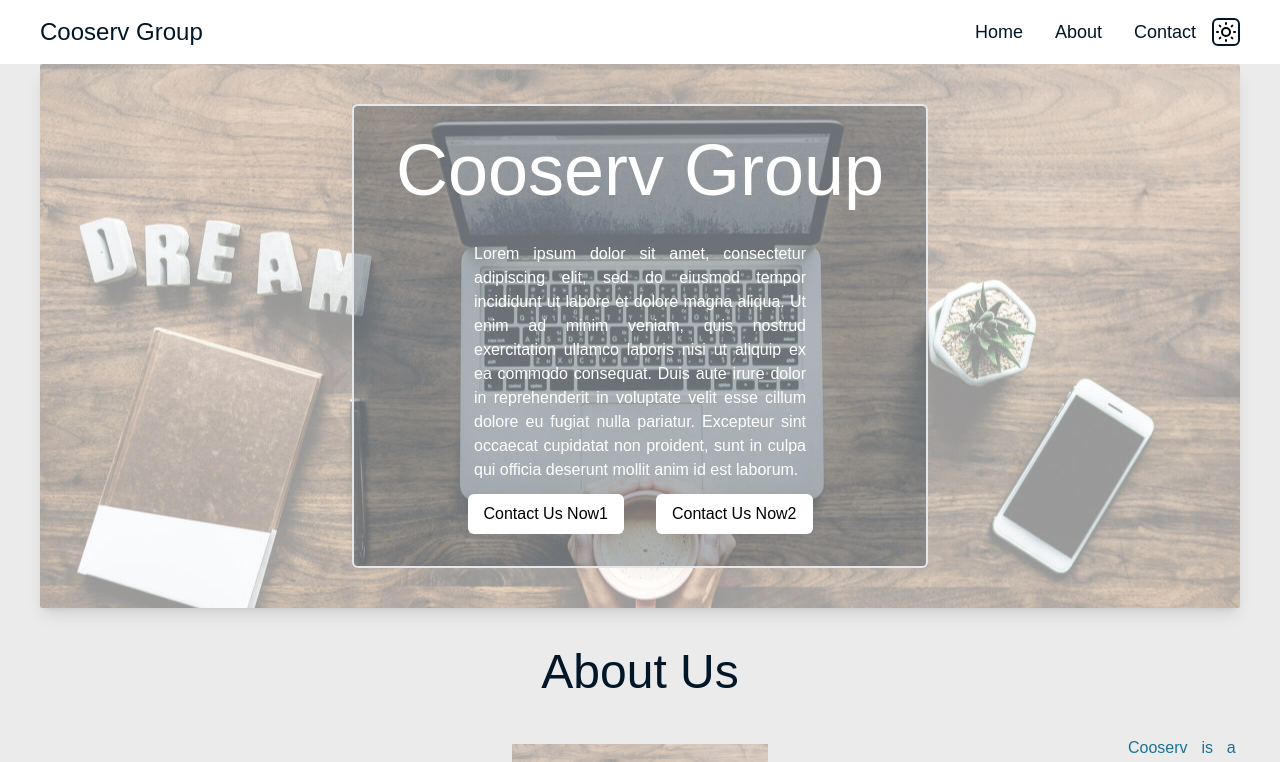
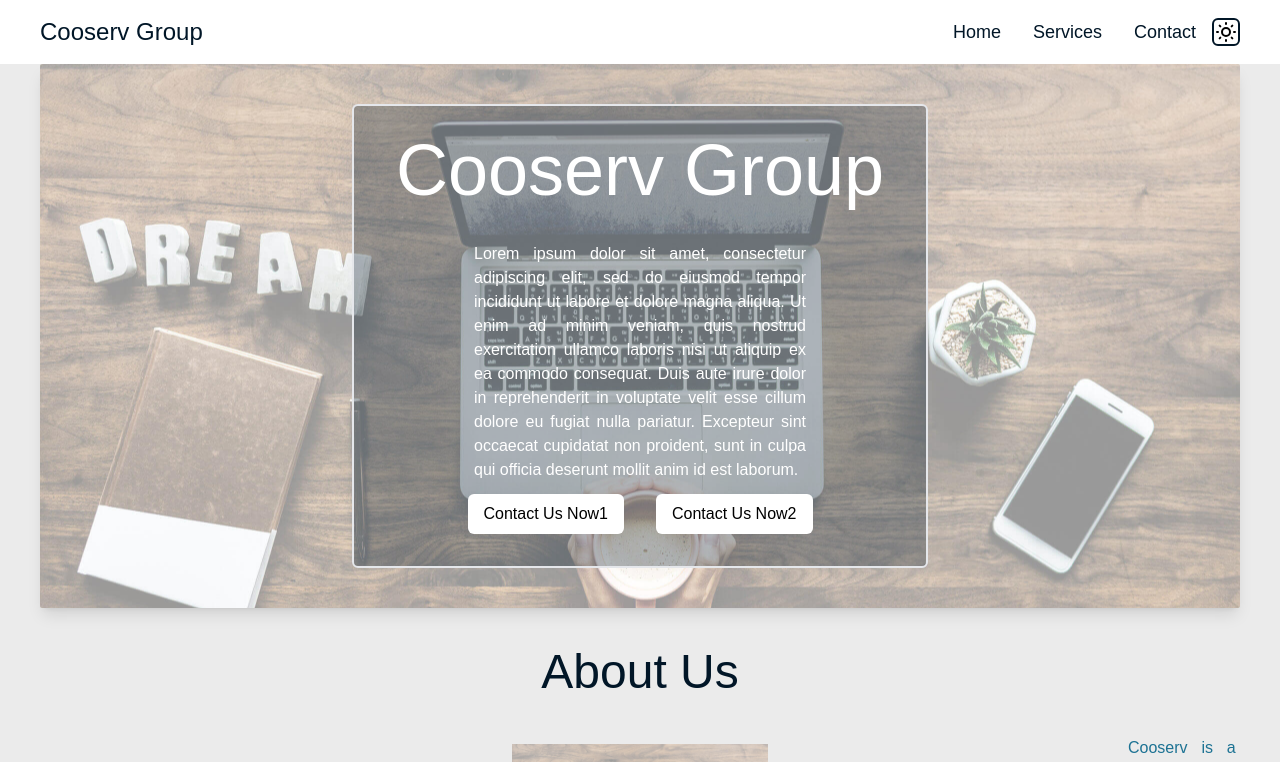
Before and after one commit to hasano14/cooserv-group, a React (Create React App) app: page / in a window 1280 px wide. Shown: the top 762 px of the page. Built offline with nearby package versions, Linux system fonts and the light colour scheme.

Commit message:
Change from about to services

```diff
--- a/src/components/Navbar.js
+++ b/src/components/Navbar.js
@@ -13,7 +13,7 @@ const Navbar = () => {
                 </a>
                 <nav class="md:ml-auto flex flex-wrap items-center text-base justify-center">
                     <a href='/' class="mx-4 text-lg md:mr-4 text-primary dark:text-backgroundColor md:hover:text-secondary md:hover:underline hover:underline-offset-2 transition-all ">Home</a>
-                    <a href='/' class="mx-4 text-lg md:mr-4 text-primary dark:text-backgroundColor md:hover:text-secondary md:hover:underline hover:underline-offset-2 transition-all">About</a>
+                    <a href='/' class="mx-4 text-lg md:mr-4 text-primary dark:text-backgroundColor md:hover:text-secondary md:hover:underline hover:underline-offset-2 transition-all">Services</a>
                     <a href='/' class="mx-4 text-lg text-primary dark:text-backgroundColor md:hover:text-secondary md:hover:underline hover:underline-offset-2 transition-all">Contact</a>
                     <button class="group rounded-md border-2 border-primary dark:border-backgroundColor hover:border-secondary items-center transition-all" value="light">
                         <svg xmlns="http://www.w3.org/2000/svg" class="h-6 w-6 text-black dark:text-backgroundColor cursor-pointer group-hover:text-secondary transition-all" fill="none" viewBox="0 0 24 24" stroke="currentColor" stroke-width="2">
```
